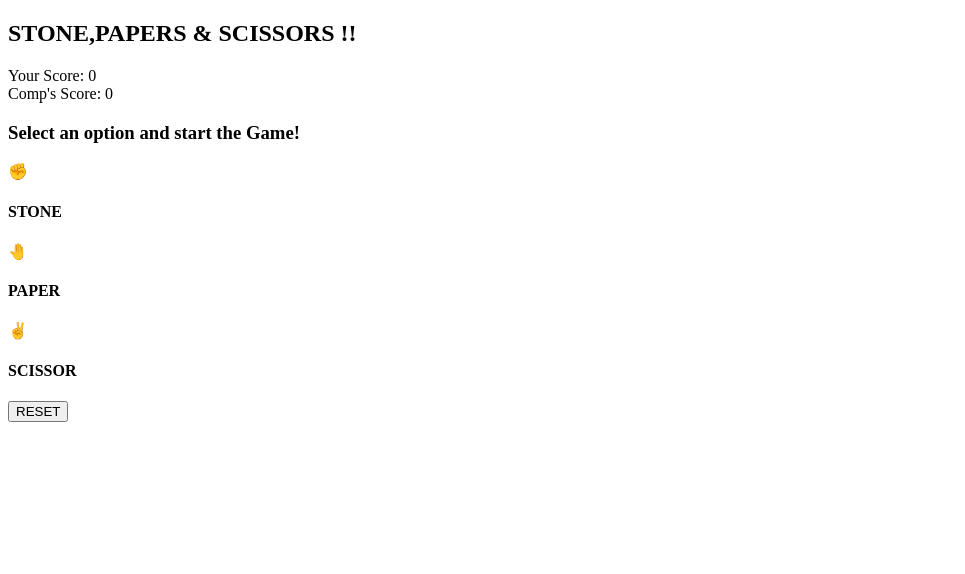
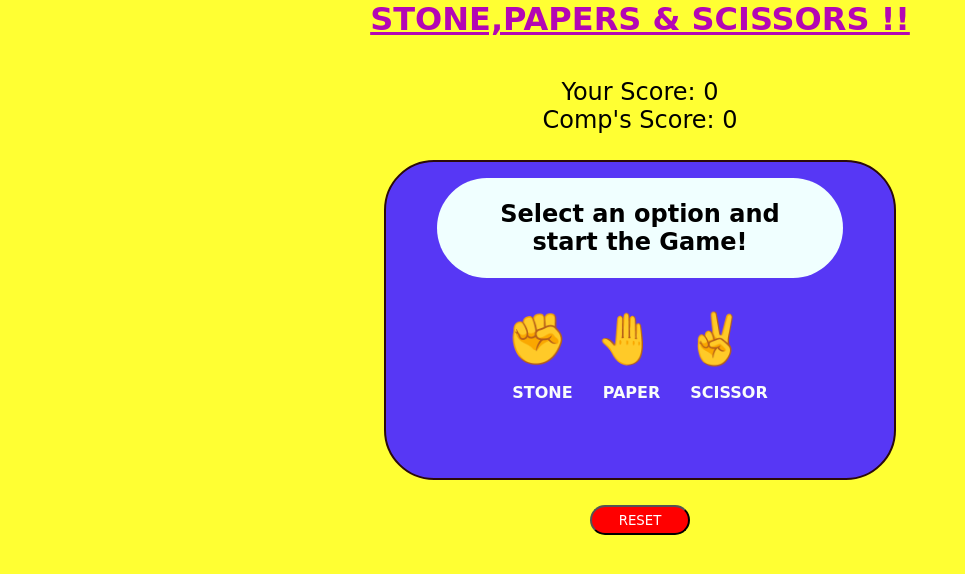
Before and after one commit to VaishaliiHere/js.project1, a plain HTML site: page index.html in a window 1280 px wide. Shown: the whole page, without its empty margins (0-965 px from the left). Drawn offline with Linux system fonts and the light colour scheme.

Commit message:
mistake while declaring the file name

```diff
--- a/index.html
+++ b/index.html
@@ -5,7 +5,7 @@
     <meta charset="UTF-8">
     <meta name="viewport" content="width=device-width, initial-scale=1.0">
     <title>Document</title>
-    <link rel="stylesheet" href="script.css">
+    <link rel="stylesheet" href="style.css">
 </head>
 
 <body>
```
